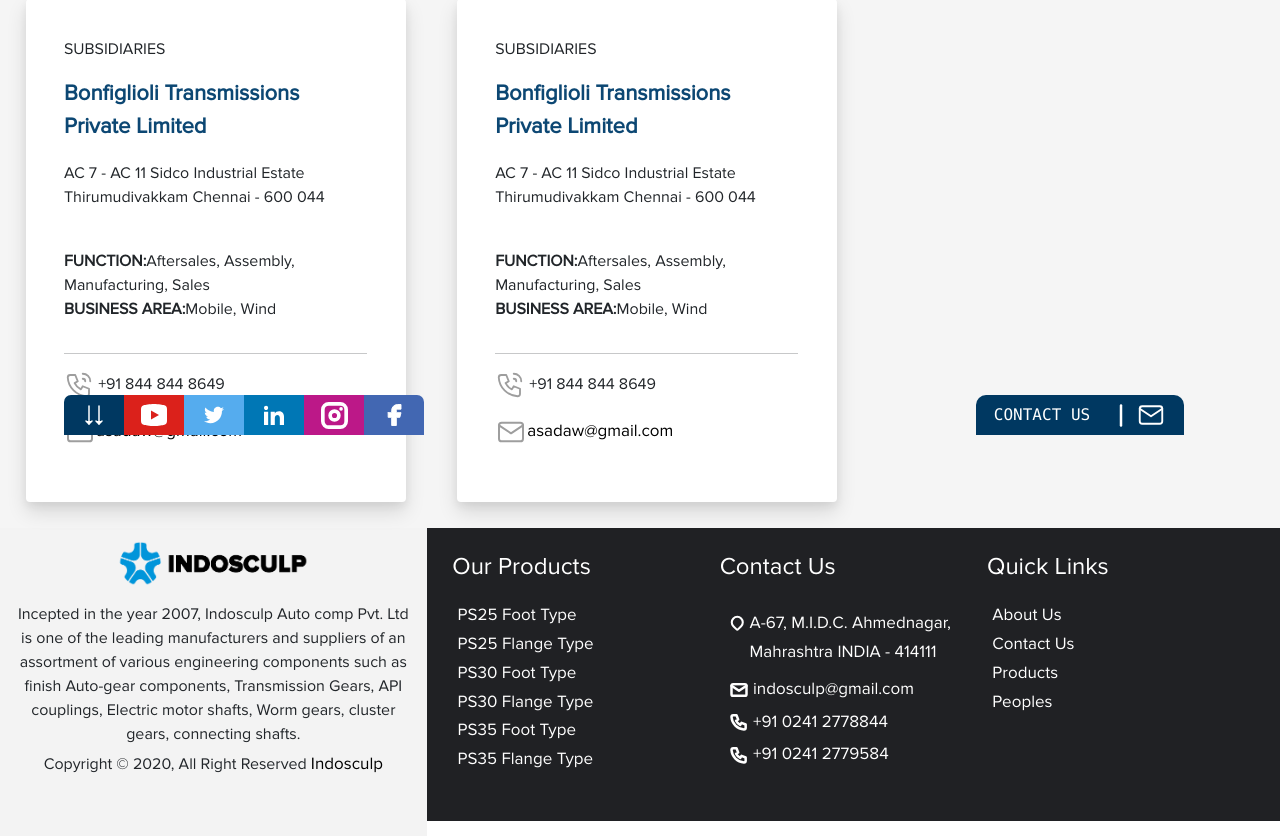
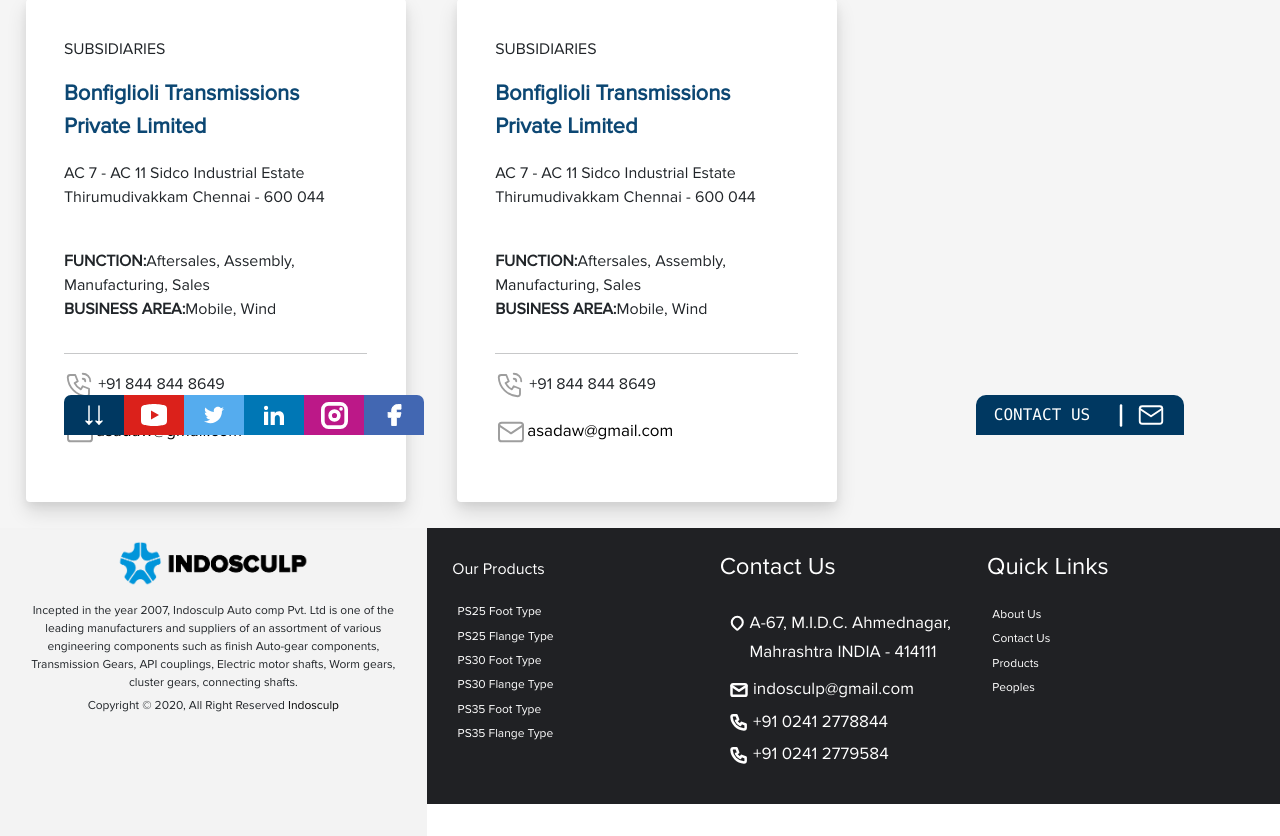
Before and after one commit to PranavShelke4/INDOSCULP, a React app: page /info in a window 1280 px wide. Shown: the part 365-1201 px from the top of the page. Built offline with nearby package versions, Linux system fonts and the light colour scheme.

Commit message:
font change

```diff
--- a/src/components/Shared/Footer/footer.css
+++ b/src/components/Shared/Footer/footer.css
@@ -1,6 +1,7 @@
 a {
   text-decoration: none !important;
   color: #000 !important;
+  font-size: 12px;
 }
 
 li {
@@ -15,6 +16,10 @@
 span {
   font-size: 25px;
   color: #329ed6;
+}
+
+.info-p{
+  font-size: 12px;
 }
 
 .about {
@@ -64,6 +69,7 @@
 
 .Copyright {
   margin-bottom: 0;
+  font-size: 12px;
 }
 .Quick_Links {
   margin-bottom: 0;
@@ -72,8 +78,13 @@
   padding-bottom: 4%;
 }
 
+.cat{
+  font-size: 16px;
+}
+
 .pages {
   color: white !important;
+  font-size: 12px;
 }
 .Quick_Links {
   margin-bottom: 0;
--- a/src/components/Shared/Footer/footer.js
+++ b/src/components/Shared/Footer/footer.js
@@ -1,3 +1,4 @@
+/* eslint-disable react/jsx-no-target-blank */
 import React from "react";
 import "./footer.css";
 
@@ -13,7 +14,7 @@
         <div className="about col-lg-4 col-md-12 col-sm-12">
           <img alt="" className="logo" src={logo} />
 
-          <p className="d-flex flex-row py-0 my-1">
+          <p className="d-flex flex-row py-0 my-1 info-p">
             Incepted in the year 2007, Indosculp Auto comp Pvt. Ltd is one of
             the leading manufacturers and suppliers of an assortment of various
             engineering components such as finish Auto-gear components,
@@ -23,14 +24,14 @@
 
           <p className="Copyright">
             Copyright &copy; 2020, All Right Reserved{" "}
-            <a href="https://www.indosculp.com/">Indosculp</a>
+            <a className="Copyright" href="https://www.indosculp.com/">Indosculp</a>
           </p>
         </div>
 
         <div className="sec_div col-lg-8 col-md-12 col-sm-12">
           <div className="Our_Products col-lg-4 col-md-12 col-sm-12">
             <div>
-              <h4>Our Products</h4>
+              <h4 className="cat">Our Products</h4>
             </div>
             <ul>
               <li>
```
Also changed, not shown: src/components/Shared/Sales_And_Distributors/data.js (+0 -24 lines).
